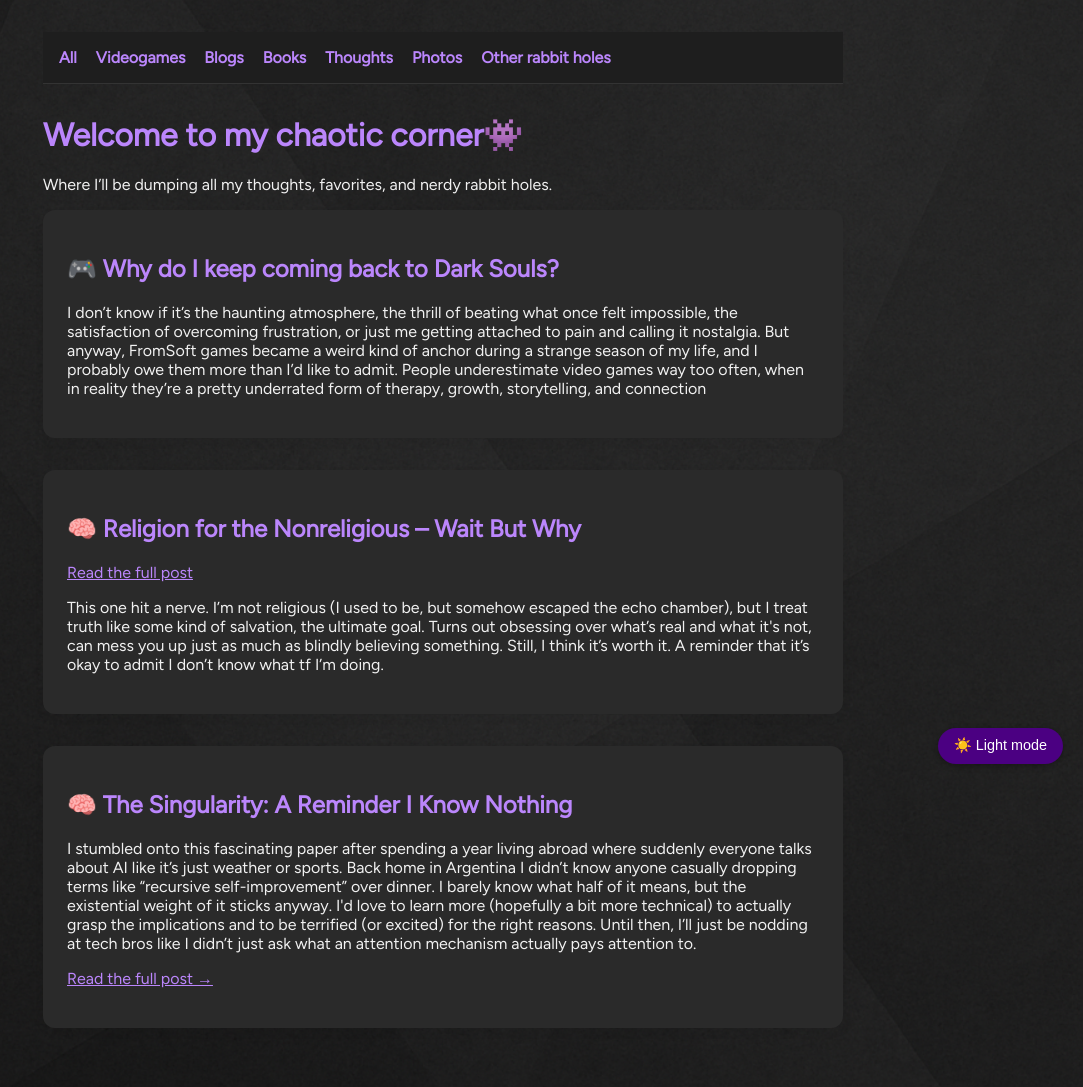
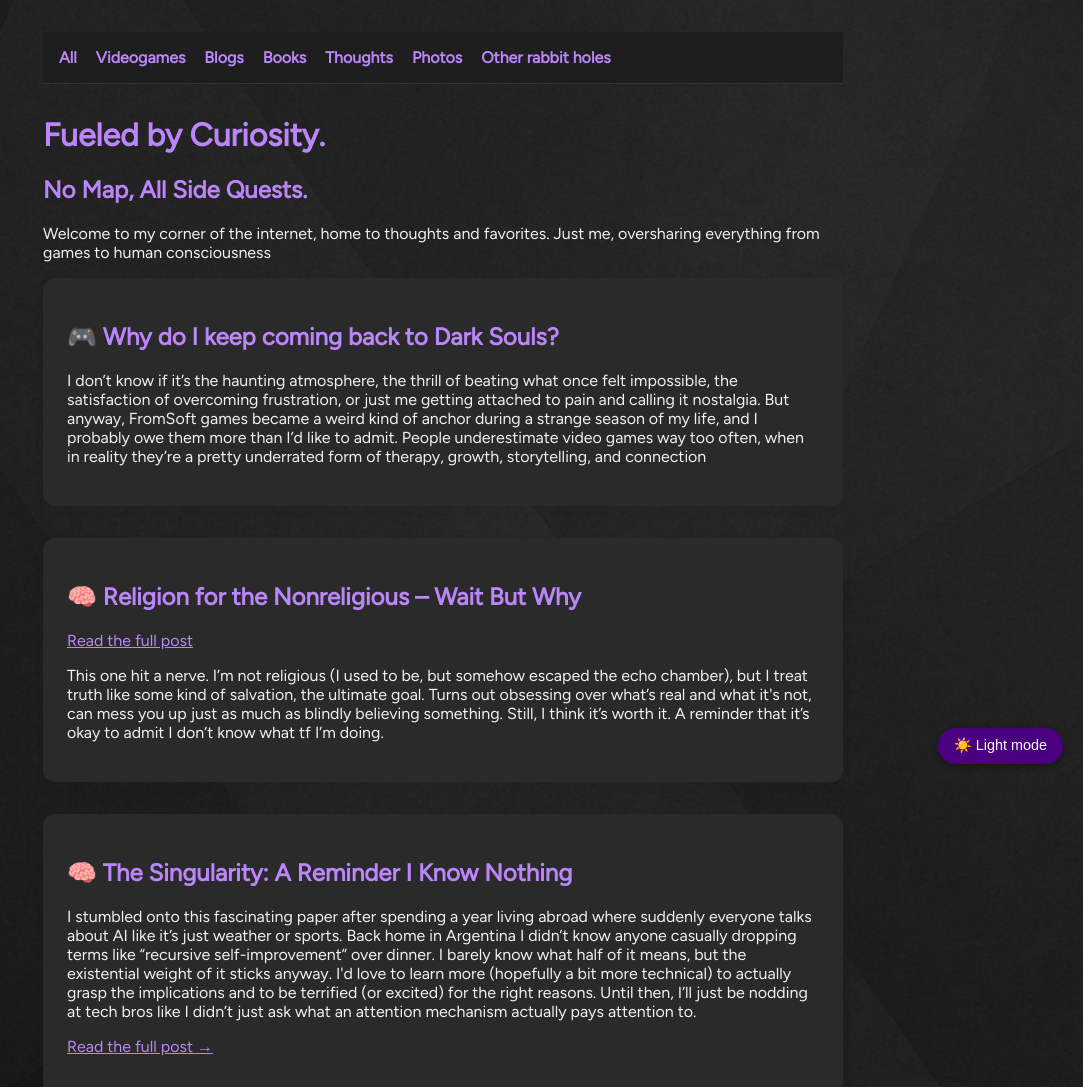
Before and after one commit to agostinayori/agostinayori, a plain HTML site: page index.html in a window 1280 px wide. Shown: the top 1087 px of the page, without its empty margins (197-1280 px from the left). Drawn offline with Linux system fonts and the light colour scheme.

Commit message:
Update index.html

```diff
--- a/index.html
+++ b/index.html
@@ -17,8 +17,9 @@
   <a href="#" data-filter="photos">Photos</a>
   <a href="#" data-filter="other">Other rabbit holes</a>
 </nav>
-  <h1>Welcome to my chaotic corner👾</h1>
-  <p>Where I’ll be dumping all my thoughts, favorites, and nerdy rabbit holes.</p>
+  <h1>Fueled by Curiosity.</h1>
+  <h2>No Map, All Side Quests.</h2>
+  <p>Welcome to my corner of the internet, home to thoughts and favorites. Just me, oversharing everything from games to human consciousness</p>
 
   <div class="post videogame">
     <h2>🎮 Why do I keep coming back to Dark Souls?</h2>
```
